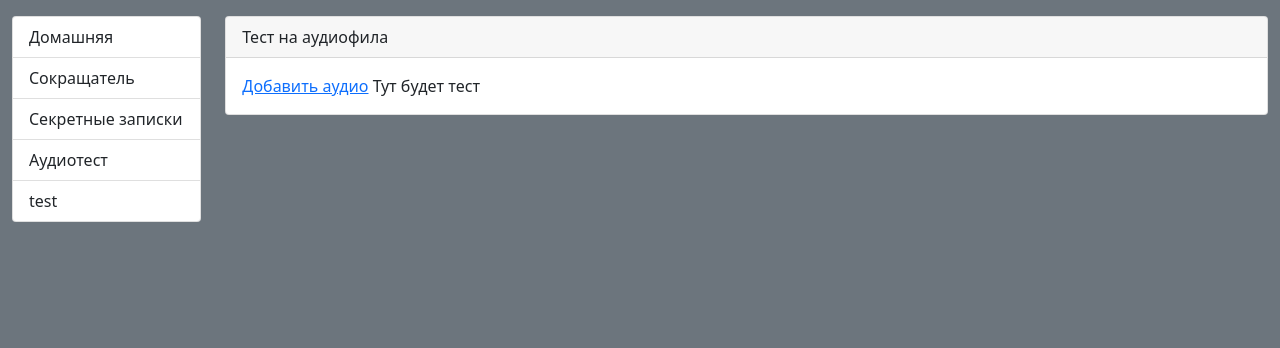
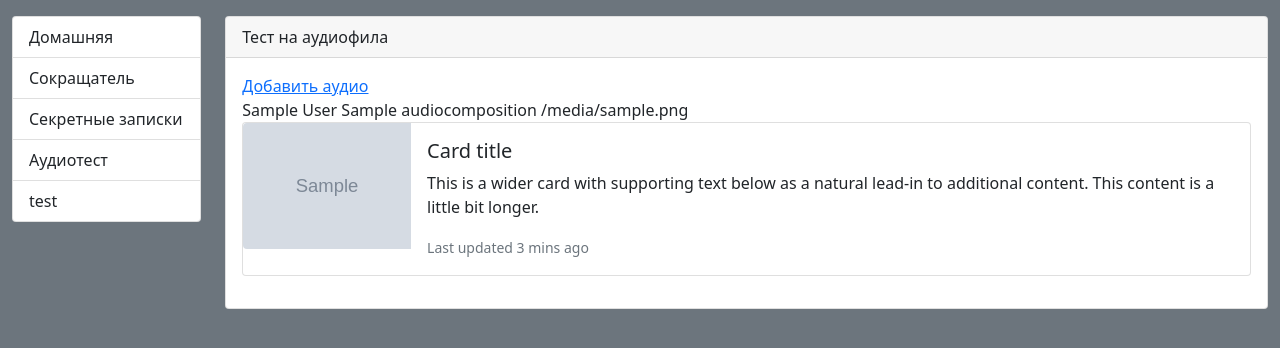
Before and after one commit to SVerstov/Verstov_pro, a Django app: page /audio_test/ in a window 1280 px wide. Shown: the part 40-388 px from the top of the page. Run offline with Django 4.2, Linux system fonts and the light colour scheme; tables that the repository leaves empty hold one stand-in row (values such as "Sample post"); grey boxes marked "Sample" are stand-in pictures; parts of the project's set-up code (start-up, migrations or seed data) failed here and were passed over; some libraries are stand-ins or nearby versions.

Commit message:
start making audio_test page

```diff
--- a/Verstov_pro/settings.py
+++ b/Verstov_pro/settings.py
@@ -24,7 +24,7 @@ SECRET_KEY = 'django-insecure-)u0*2u&_=1%mnukhl*ngie_*u%r2q1ckqt&4c*@00a+*d!l0_e
 # SECURITY WARNING: don't run with debug turned on in production!
 DEBUG = True
 
-ALLOWED_HOSTS = []
+ALLOWED_HOSTS = ['*'] if DEBUG else []
 
 # Application definition
 
--- /dev/null
+++ b/Verstov_pro/static/js/audio_test/audio_test.js
@@ -0,0 +1 @@
+alert('js load')
--- a/Verstov_pro/urls.py
+++ b/Verstov_pro/urls.py
@@ -18,10 +18,12 @@ from django.urls import path, include
 from django.conf.urls.static import static
 from django.conf import settings
 
+
 from home.views import home
 from experiments.views import test, test_js_request
 from private_notes.views import create_private_note, find_and_check_private_note, input_second_password
-from audio_test.views import show_audio_test, add_new_audio
+from audio_test.views import add_new_audio, ShowAudioTest
+
 
 urlpatterns = [
     path('admin/', admin.site.urls),
@@ -33,8 +35,10 @@ urlpatterns = [
     path('private_notes/second_password/', input_second_password, name='second_password'),
     path('<str:short_id>/<slug:password>', find_and_check_private_note),
     # audio test urls
-    path('audio_test/', show_audio_test, name='show_audio_test'),
+    # path('audio_test/', show_audio_test, name='show_audio_test'),
+    path('audio_test/', ShowAudioTest.as_view(), name='show_audio_test'),
     path('audio_test/add/', add_new_audio, name='add_audio'),
+
     # my tests and experiments
     path('test/', test, name='test'),
     path('test/request/', test_js_request, name='test_js_request'),
@@ -42,4 +46,3 @@ urlpatterns = [
 
 # make media files available
 urlpatterns += static(settings.MEDIA_URL, document_root=settings.MEDIA_ROOT)
-pass
--- a/audio_test/views.py
+++ b/audio_test/views.py
@@ -1,12 +1,21 @@
 from django.shortcuts import render, redirect
-from django.views.generic import CreateView
-from django.contrib.auth.mixins import LoginRequiredMixin
+from django.views.generic import ListView
 from django.contrib import messages
+
 from .forms import AudioCompositionForm
+from .models import AudioComposition
 from tasks import convert_wav_to_mp3
 
-def show_audio_test(request):
-    return render(request, 'audio_test/show_audio_test.html')
+class ShowAudioTest(ListView):
+    'Audio test homepage'
+    model = AudioComposition
+    template_name = 'audio_test/show_audio_test.html'
+    context_object_name = 'songs'
+
+    def get_queryset(self):
+        """Filer. Only songs with is_published flag will get into queryset"""
+        return AudioComposition.objects.filter(is_published=True)
+
 
 
 def add_new_audio(request):
--- a/templates/audio_test/show_audio_test.html
+++ b/templates/audio_test/show_audio_test.html
@@ -1,4 +1,5 @@
 {% extends 'base.html' %}
+{% load static %}
 
 {% block sub_title %}
     Тест на аудиофила
@@ -6,5 +7,35 @@
 
 {% block content %}
     <a href="{% url 'add_audio' %}">Добавить аудио</a>
-    Тут будет тест
+
+    {% for song in songs %}
+        {#  Вывод всех аудиокомпозиций      #}
+        <div>
+            {{ song.author }}
+            {{ song.title }}
+            {{ song.photo.url }}
+            <br>
+        </div>
+
+
+        <div class="card mb-3">
+            <div class="row g-0">
+                <div class="col-md-2">
+                    <img src="{{ song.photo.url }}" class="img-fluid rounded-start" alt="...">
+                </div>
+                <div class="col-md-10">
+                    <div class="card-body">
+                        <h5 class="card-title">Card title</h5>
+                        <p class="card-text">This is a wider card with supporting text below as a natural lead-in to
+                            additional content. This content is a little bit longer.</p>
+                        <p class="card-text"><small class="text-muted">Last updated 3 mins ago</small></p>
+                    </div>
+                </div>
+            </div>
+        </div>
+    {% endfor %}
+
+
+    <script src="{% static 'js/audio_test/audio_test.js' %}"></script>
+
 {% endblock %}
```
Also changed, not shown: 1 other file.
